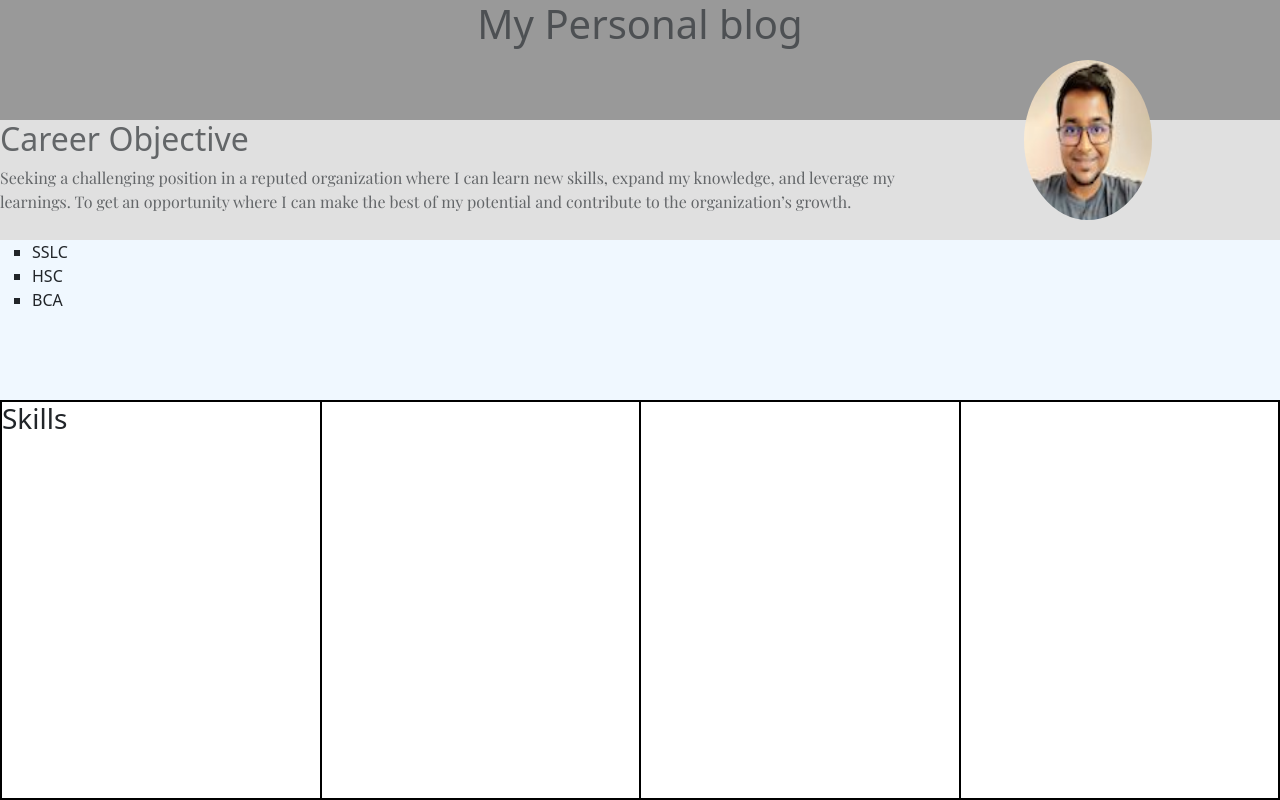
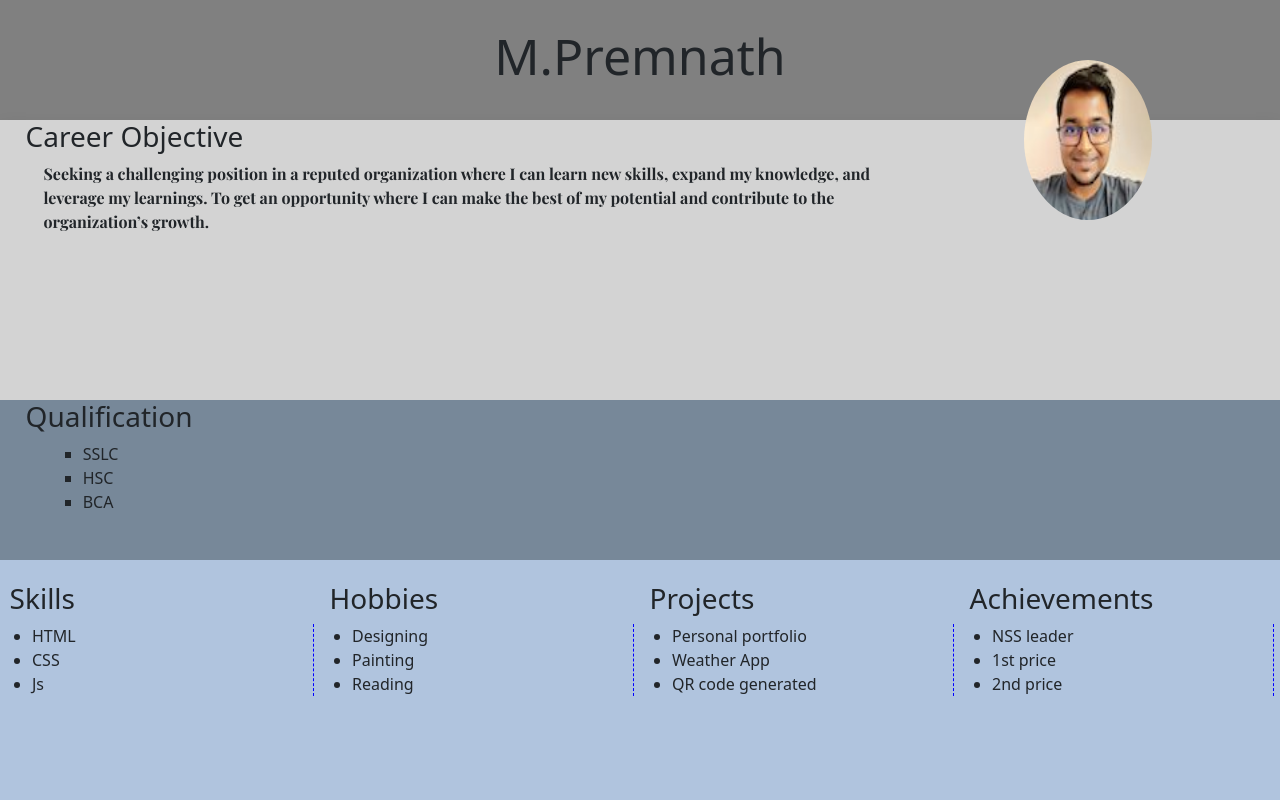
Before and after one commit to M-Premnath/Task--1, a plain HTML site: page index.html in a window 1280 px wide. Drawn offline with nearby package versions, Linux system fonts and the light colour scheme; a web font is replaced by a local one.

Commit message:
finall changes

```diff
--- a/index.html
+++ b/index.html
@@ -15,7 +15,6 @@
     integrity="sha512-Kc323vGBEqzTmouAECnVceyQqyqdsSiqLQISBL29aUW4U/M7pSPA/gEUZQqv1cwx4OnYxTxve5UMg5GT6L4JJg=="
     crossorigin="anonymous" referrerpolicy="no-referrer" />
   <link rel="preconnect" href="https://fonts.googleapis.com">
-  <link rel="preconnect" href="https://fonts.googleapis.com">
   <link rel="preconnect" href="https://fonts.gstatic.com" crossorigin>
   <link href="https://fonts.googleapis.com/css2?family=Playfair+Display:ital,wght@0,400..900;1,400..900&display=swap"
     rel="stylesheet">
@@ -27,13 +26,13 @@
 
 <body>
   <header>
-    <h1 class="text-center">My Personal blog</h1>
+    <h1>M.Premnath</h1>
   </header>
 
-  <div class="title-parent">
+  <div class="title-parent shadow p-3 mb-5">
 
     <div class="title">
-      <h2>Career Objective</h2>
+      <h3>Career Objective</h3>
       <p>Seeking a challenging position in a reputed organization where I can learn new skills, expand my knowledge, and
         leverage my learnings.
         To get an opportunity where I can make the best of my potential and contribute to the organization’s growth.
@@ -46,7 +45,8 @@
     </div>
   <main>
     <div class="qualifaction ">
-      <ul style="list-style-type:square; height: 10px;width: 10px;">
+      <h3>Qualification</h3>
+      <ul style="list-style-type:square;">
         <li>SSLC</li>
         <li>HSC</li>
         <li>BCA</li>
@@ -57,11 +57,36 @@
     <div class="footer-parent">
       <div class="child1">
         <h3>Skills</h3>
-
+        <ul>
+          <li>HTML</li>
+          <li>CSS</li>
+          <li>Js</li>
+        </ul>
       </div>
-      <div class="child2"></div>
-      <div class="child3"></div>
-      <div class="child4"></div>
+      <div class="child2">
+        <h3>Hobbies</h3>
+        <ul>
+          <li>Designing</li>
+          <li>Painting</li>
+          <li>Reading</li>
+        </ul>
+      </div>
+      <div class="child3">
+        <h3>Projects</h3>
+        <ul>
+          <li>Personal portfolio</li>
+          <li>Weather App</li>
+          <li>QR code generated</li>
+        </ul>
+      </div>
+      <div class="child4">
+        <h3>Achievements</h3>
+        <ul>
+          <li>NSS leader</li>
+          <li>1st price </li>
+          <li>2nd price</li>
+        </ul>
+      </div>
     </div>
   </footer>
 </body>
--- a/style.css
+++ b/style.css
@@ -1,41 +1,52 @@
 header{
     height: 15%;
     width: 100%;
-    /* background-color: #f2f2f2; */
     position:fixed;
     top: 0;
     left: 0;
     background-color: gray;
-    opacity: 0.8;
+    display: flex;
+    justify-content: center;
+    /* opacity: 0.8; */
     /* border-bottom: 1px solid black; */
 }
-.title{
-    position: fixed;
-    height: 15%;
-    width: 70%;
-    top: 15%;
-    left: 0;
+header h1{
+    display: flex;
+    align-items: center;
+    justify-items: center;
+    font-size: 50px;
+
 }
 .title-parent{
     position: fixed;
-    height: 15%;
+    height: 35%;
     width: 100%;
     top: 15%;
     left: 0;
     background-color: lightgray;
     /* overflow: hidden; */
-    opacity: 0.7;
+    /* opacity: 0.7; */
 
     /* border-bottom:  1px solid black ; */
+}
+.title{
+    position: fixed;
+    height: 100%;
+    width: 70%;
+    top: 15%;
+    left: 2%;
+
 }
 .title p{
     font-family: "Playfair Display", serif;
     font-weight: 200;
+    font-weight: bolder;
+    margin-left: 2%;
     /* opacity: 0; */
 
 }
 .profile{
-    position: fixed;
+    position: absolute;
     height: 20%;
     width: 10%;
     top: 7.5%;
@@ -51,49 +62,66 @@ main{
     height: 20%;
     width: 100%;
     position: fixed;
-    top: 30%;
+    top: 50%;
     left: 0;
-    background-color: aliceblue;
+    background-color: lightslategrey;
     /* border: 1px solid black; */
 }
+.qualifaction{
+    margin-left: 2%;
+}
+.qualifaction ul{
+    margin-left: 2%;
+}
 footer{
-    height: 50%;
+    height: 30%;
     width: 100%;
     position: fixed;
     left: 0;
-    top: 50%;
+    top: 70%;
     /* background-color: aqua; */
-    border: 1px solid black;
+    /* border: 1px solid black; */
+}
+footer ul{
+    margin: 2%;
+    margin-left: 5%;
+    padding-left: 5%;
+    border-right: 1px dashed blue;
+}
+footer h3{
+    margin-top: 7%;
+    margin-left: 3%;
 }
 .footer-parent{
     position: relative;
     height: 100%;
     width: 100%;
+    background-color:lightsteelblue;
 }
 .child1{
     position: absolute;
     height: 100%;
     width: 25%;
-    border: 1px solid black;
+    /* border: 1px solid black; */
 }
 .child2{
     position: absolute;
     height: 100%;
     width: 25%;
     left: 25%;
-    border: 1px solid black;
+    /* border: 1px solid black; */
 }
 .child3{
     position: absolute;
     height: 100%;
     width: 25%;
     left: 50%;
-    border: 1px solid black;
+    /* border: 1px solid black; */
 }
 .child4{
     position: absolute;
     height: 100%;
     width: 25%;
     left: 75%;
-    border: 1px solid black;
+    /* border: 1px solid black; */
 }
```
